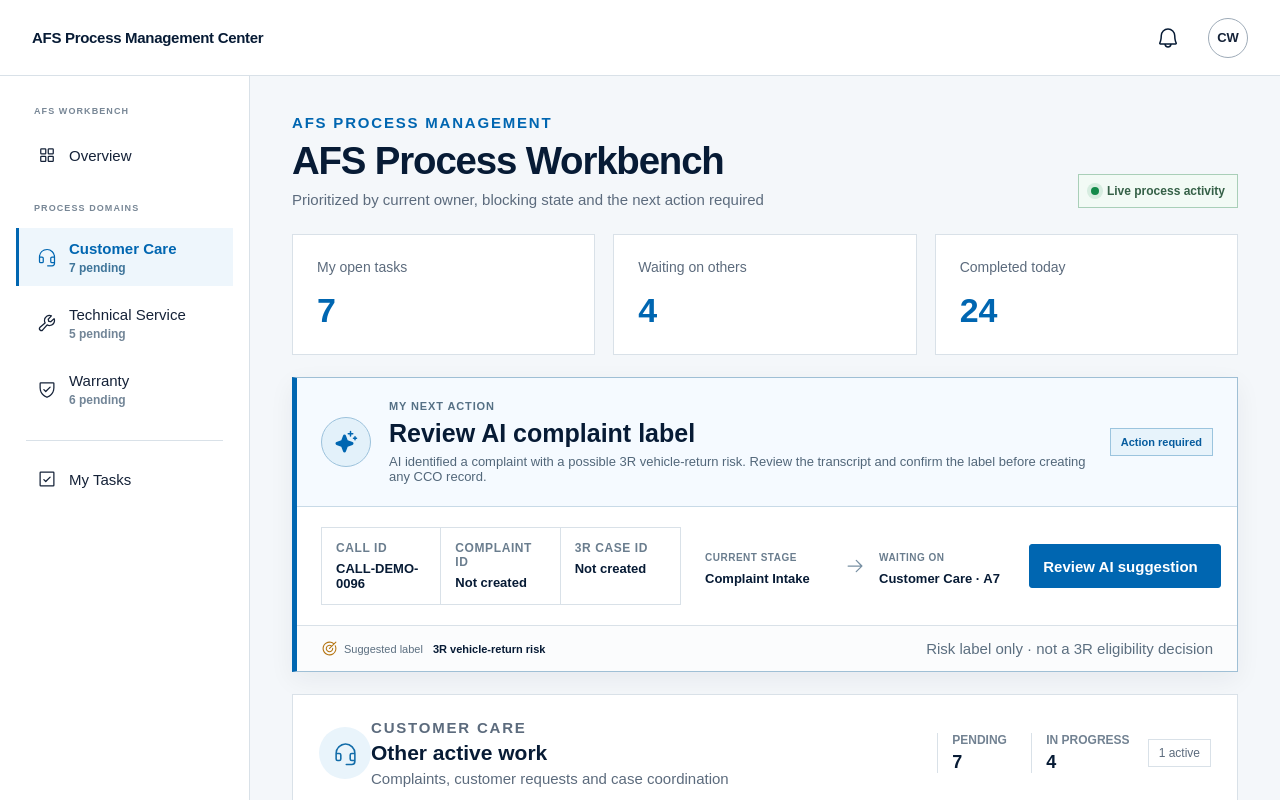
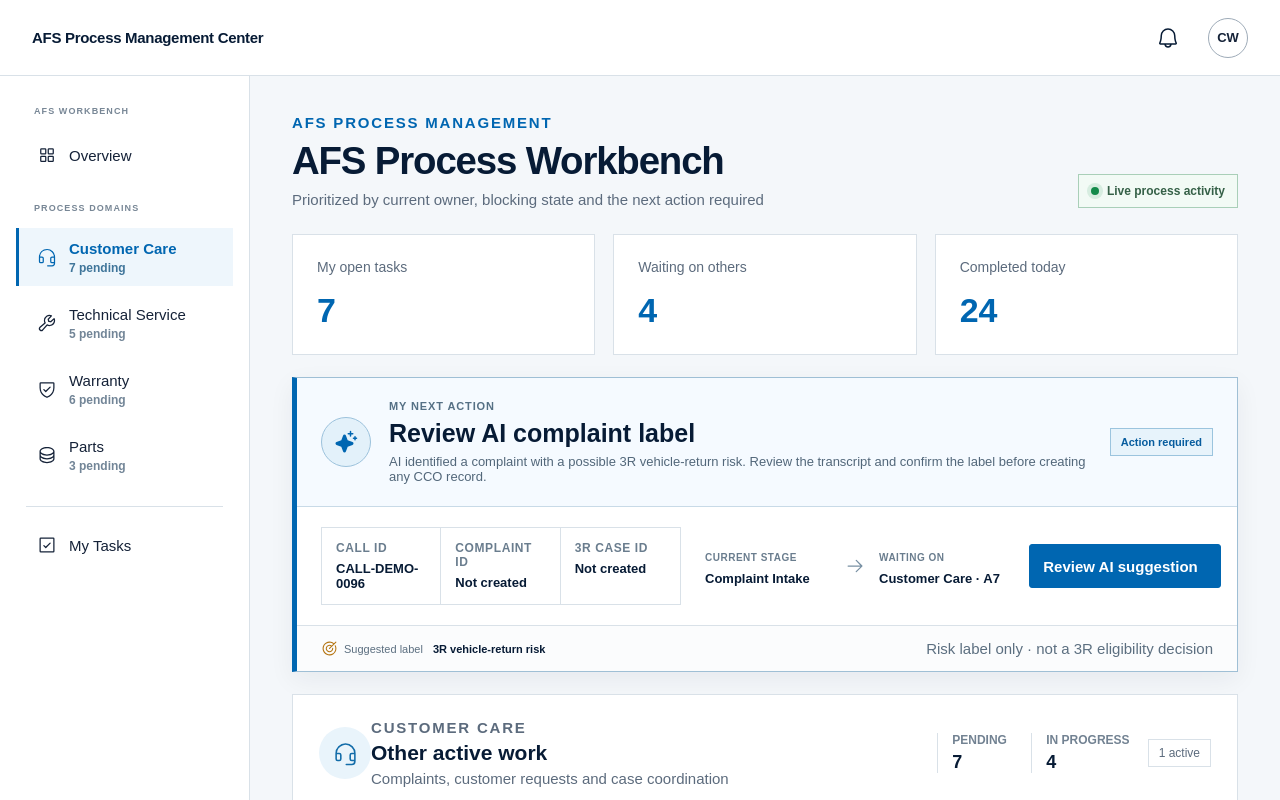
Before and after one commit to congwei98/afs-ai-demo-web, a Next.js app: page / in a window 1280 px wide. Shown: the top 800 px of the page. Built offline with nearby package versions, Linux system fonts and the light colour scheme.

Commit message:
Refine scope and investigation navigation

```diff
--- a/app/ProcessApp.tsx
+++ b/app/ProcessApp.tsx
@@ -132,6 +132,10 @@ function CurrencyInput({ id, label, value, onChange, compact = false }: { id: st
 
 function RoleBadge({ children }: { children: React.ReactNode }) {
   return <span className="role-badge">{children}</span>;
+}
+
+function agentTypeLabel(agent: ReviewAgent) {
+  return agent.category === "ocr" ? "OCR Agent" : agent.role;
 }
 
 function rawLineText(line: ConversationLine) {
@@ -296,6 +300,7 @@ function ProductHeader({ onHome, showProcess = false }: { onHome?: () => void; s
 function DomainIcon({ tone, size = 25 }: { tone: string; size?: number }) {
   if (tone === "technical") return <Wrench size={size} />;
   if (tone === "warranty") return <ShieldCheck size={size} />;
+  if (tone === "parts") return <Database size={size} />;
   return <Headset size={size} />;
 }
 
@@ -319,7 +324,7 @@ function Workbench({ onOpen, onNegotiationMock, onDealerSetupMock, completed, ro
   const approvalsComplete = approvals.a6 === "approved" && approvals.a3 === "approved";
   const approvalTask = reviewState === "results" && selectedDomain === "Technical Service"
     ? { key: "a6" as const, owner: "A6" as const, agent: agents.find((agent) => agent.id === "technical") }
-    : reviewState === "results" && selectedDomain === "Warranty"
+    : reviewState === "results" && selectedDomain === "Parts"
       ? { key: "a3" as const, owner: "A3" as const, agent: agents.find((agent) => agent.id === "parts") }
       : null;
   const waitingForDealer = Boolean(featuredItem) && ccoCaseCreated && !dealerNegotiation && !completed;
@@ -331,7 +336,7 @@ function Workbench({ onOpen, onNegotiationMock, onDealerSetupMock, completed, ro
     : reviewState === "results"
       ? approvalsComplete
         ? { title: "Investigation approvals complete", description: "A6 approved the quality assessment and A3 approved the parts timeline. The investigation can now continue to the human Decision step.", stage: "Investigation Complete", waitingOn: "Customer Care · A7", status: "Action required", action: "Continue to Decision", handler: onOpen }
-        : { title: "Investigation approvals pending", description: "Agent queries are complete. Open Technical Service for the A6 approval and Warranty for the A3 parts-timeline approval.", stage: "Investigation Approval", waitingOn: "A6 · A3", status: "Waiting for approval", action: "View investigation", handler: onOpen }
+        : { title: "Investigation approvals pending", description: "Agent queries are complete. Open Technical Service for the technical approval and Parts for the parts-timeline approval.", stage: "Investigation Approval", waitingOn: "Technical Service · Parts", status: "Waiting for approval", action: "View investigation", handler: onOpen }
     : scopeComplete
       ? scopeCheckResult === "within"
         ? dealerSubmission
@@ -597,6 +602,7 @@ function ScopeCheckScreen({ storedResult, onFinish }: { storedResult: ScopeCheck
   return (
     <section className="screen-panel scope-check-screen">
       <div className="screen-heading"><div><p className="section-kicker">3R BUYBACK PROCESS AGENT</p><h2>3R Effective Scope Check</h2><p>This gate checks only FRD and FASTA Key mileage. It is not the final 3R eligibility decision.</p></div>{complete && <span className={scenario === "within" ? "success-pill" : "neutral-pill"}>{scenario === "within" ? <><CheckCircle size={16} weight="fill" />Within scope</> : <><WarningCircle size={16} weight="fill" />Outside scope</>}</span>}</div>
+      <section className="china-3r-rule" aria-labelledby="china-3r-rule-title"><header><ShieldCheck size={23} weight="fill" aria-hidden="true" /><div><span>中国家用汽车三包规则</span><h3 id="china-3r-rule-title">三包有效期不得低于 2 年或 50,000 公里，以先到者为准</h3></div><b>Scope rule</b></header><div><article><strong>2 years</strong><span>Time limit</span><small>Demo uses the vehicle FRD returned by Data Agent as the configured start-date field.</small></article><i>OR · WHICHEVER COMES FIRST</i><article><strong>50,000 km</strong><span>Mileage limit</span><small>Current mileage is read from the FASTA Key vehicle record.</small></article></div><footer><WarningCircle size={16} aria-hidden="true" />This gate checks the effective scope only. Meeting both checks does not by itself confirm final Buyback eligibility.</footer></section>
       <section className="scope-scenario"><div><span>DEMO SAMPLE</span><strong>Choose a stable test outcome</strong></div><button className={scenario === "within" ? "active" : ""} disabled={started} onClick={() => setScenario("within")}><CheckCircle size={18} />Within scope</button><button className={scenario === "outside" ? "active" : ""} disabled={started} onClick={() => setScenario("outside")}><WarningCircle size={18} />Outside scope</button></section>
       <section className="execution-network scope-network" aria-busy={started && !complete} aria-label="The 3R Buyback Process Agent calls the Data Agent to query FRD and FASTA Key mileage">
         <header><span>AGENT CALL</span><h3>3R Buyback Process Agent → Data Agent → Vehicle Data</h3><p>Process instance <b>BBP-2026-0096</b> · Complaint {complaintId}</p></header>
@@ -957,7 +963,7 @@ function ReviewScreen({ state, agents, setAgents, dealerSubmission, approvals, o
         </section>}
       </section>}
 
-      {state === "plan" && <section className="investigation-triggers" aria-label="AI investigation triggers"><header><MagicWand size={20} aria-hidden="true" /><div><span>AI-RECOMMENDED PLAN</span><h3>Configured from Complaint and Dealer case signals</h3></div></header><div><article><b>A6 · Mandatory</b><strong>Quality issue and Dealer repair responsibility</strong><span>Required for every 3R investigation.</span></article><article><b>A3 · Triggered</b><strong>Parts order and arrival timeline</strong><span>Customer reports a repair over 30 days; Dealer supplied a parts timeline.</span></article><article><b>A8 · Triggered</b><strong>Repeated repair history</strong><span>Complaint reports five repairs for the same issue.</span></article></div></section>}
+      {state === "plan" && <section className="investigation-triggers" aria-label="AI investigation triggers"><header><MagicWand size={20} aria-hidden="true" /><div><span>AI-RECOMMENDED PLAN</span><h3>Configured from Complaint and Dealer case signals</h3></div></header><div><article><b>Mandatory</b><strong>Quality issue and Dealer repair responsibility</strong><span>Required for every 3R investigation.</span></article><article><b>Triggered · 30+ days</b><strong>Parts order and arrival timeline</strong><span>Customer reports a repair over 30 days; Dealer supplied a parts timeline.</span></article><article><b>Triggered · repeated repair</b><strong>Repair history for the same issue</strong><span>Complaint reports five repairs for the same issue.</span></article></div></section>}
 
       {(state === "running" || state === "results") && (
         <section className={`agent-network ${state}`} aria-label={`${reviewProcessAgentName} orchestration`}>
@@ -977,7 +983,7 @@ function ReviewScreen({ state, agents, setAgents, dealerSubmission, approvals, o
                   <div className={`agent-connection ${phase}`}><span className="network-packet">{runPhase === "return" && active ? <Check size={14} weight="bold" /> : <PaperPlaneTilt size={15} weight="fill" />}</span><b>{active ? runPhase === "return" ? "RESULT" : runPhase === "working" ? "PROCESSING" : "REQUEST" : done ? "RESULT RECEIVED" : "QUEUED"}</b></div>
                   <div className="agent-robot-node">
                     <div className={`robot-avatar ${agent.category}`} aria-hidden="true"><Robot size={58} weight="duotone" /><span><ReviewAgentIcon category={agent.category} size={17} /></span></div>
-                    <div className="robot-agent-copy"><strong>{agent.name}</strong><em>{agent.role}</em><small>{status}</small></div>
+                    <div className="robot-agent-copy"><strong>{agent.name}</strong><em>{agentTypeLabel(agent)}</em><small>{status}</small></div>
                     {state === "results" && <button onClick={() => onResult(agent.id)}><Eye size={16} />View result</button>}
                   </div>
                 </div>;
@@ -988,7 +994,7 @@ function ReviewScreen({ state, agents, setAgents, dealerSubmission, approvals, o
         </section>
       )}
 
-      {state === "results" && <section className="investigation-approval-gate"><header><ShieldCheck size={21} aria-hidden="true" /><div><span>HUMAN APPROVAL GATE</span><h3>{approvalsComplete ? "Required approvals completed" : "Return to Workbench for A6 and A3 approvals"}</h3></div></header><div><article><span>A6 · Technical Service</span><strong>{approvals.a6 === "approved" ? "Approved" : approvals.a6 === "changes_requested" ? "Changes requested" : "Pending approval"}</strong></article><article><span>A3 · Warranty</span><strong>{approvals.a3 === "approved" ? "Approved" : approvals.a3 === "changes_requested" ? "Changes requested" : "Pending approval"}</strong></article></div><p>Current user has both approval permissions. No role switching is required.</p></section>}
+      {state === "results" && <section className="investigation-approval-gate"><header><ShieldCheck size={21} aria-hidden="true" /><div><span>HUMAN APPROVAL GATE</span><h3>{approvalsComplete ? "Required approvals completed" : "Return to Workbench for Technical Service and Parts approvals"}</h3></div></header><div><article><span>Technical Service approval</span><strong>{approvals.a6 === "approved" ? "Approved" : approvals.a6 === "changes_requested" ? "Changes requested" : "Pending approval"}</strong></article><article><span>Parts approval</span><strong>{approvals.a3 === "approved" ? "Approved" : approvals.a3 === "changes_requested" ? "Changes requested" : "Pending approval"}</strong></article></div><p>Current user has both approval permissions. No role switching is required.</p></section>}
 
       {state === "plan" && <div className="action-plan-heading"><div><p>INVESTIGATION PLAN</p><h3>{agents.length} configured Agent steps</h3><span>Open a step to rename the Agent or edit its query instruction.</span></div><button className="secondary-button button-with-icon" onClick={() => setAddOpen(!addOpen)}><Plus size={17} />Add Agent</button></div>}
 
@@ -1003,6 +1009,7 @@ function ReviewScreen({ state, agents, setAgents, dealerSubmission, approvals, o
                 <span className="step-number">{index + 1}</span>
                 <span className={`agent-symbol ${agent.category}`}><ReviewAgentIcon category={agent.category} /></span>
                 <span className="agent-card-title"><strong>{agent.name}</strong><span>{agent.purpose}</span></span>
+                <RoleBadge>{agentTypeLabel(agent)}</RoleBadge>
                 {agent.addedBy && <span className="human-added">Added by human</span>}
                 <CaretDown className={expanded ? "expanded" : ""} size={18} />
               </button>{agent.addedBy && state === "plan" && <button className="remove-agent-button" aria-label={`Remove ${agent.name} from plan`} onClick={() => removeAgent(agent.id)}><Trash size={17} /><span>Remove</span></button>}</div>
@@ -1148,7 +1155,7 @@ function ExecutionScreen({ instruction, completed, onComplete, onWorkbench }: {
 function AccessModal({ agents, onCancel, onAllow }: { agents: ReviewAgent[]; onCancel: () => void; onAllow: () => void }) {
   return (
     <div className="overlay" role="presentation" onMouseDown={(event) => event.target === event.currentTarget && onCancel()}>
-      <section className="modal" role="dialog" aria-modal="true" aria-labelledby="access-title"><h2 id="access-title"><LockKeyOpen size={24} aria-hidden="true" />Confirm Investigation Access</h2><p className="modal-intro">The current Demo user can run every configured Agent and approve both A6 and A3 results. No role switch is required.</p><div className="access-sources dynamic">{agents.map((agent) => <div key={agent.id}><span className={`source-icon ${agent.category}`} aria-hidden="true"><ReviewAgentIcon category={agent.category} size={20} /></span><strong>{agent.name}</strong><RoleBadge>{agent.role}</RoleBadge></div>)}</div><div className="access-scope"><span><Target size={18} aria-hidden="true" />{caseData.access.scope}</span><span><Eye size={18} aria-hidden="true" />{caseData.access.mode}</span><span><CheckCircle size={18} aria-hidden="true" />A6 + A3 approval access</span></div><p>Agent access ends when this investigation is done.</p><div className="modal-actions"><button className="secondary-button wide" onClick={onCancel}>Back to Plan</button><button className="primary-button wide button-with-icon" onClick={onAllow}><LockKeyOpen size={18} aria-hidden="true" />Allow &amp; Run</button></div></section>
+      <section className="modal" role="dialog" aria-modal="true" aria-labelledby="access-title"><h2 id="access-title"><LockKeyOpen size={24} aria-hidden="true" />Confirm Investigation Access</h2><p className="modal-intro">The current Demo user can run every configured Agent and approve both A6 and A3 results. No role switch is required.</p><div className="access-sources dynamic">{agents.map((agent) => <div key={agent.id}><span className={`source-icon ${agent.category}`} aria-hidden="true"><ReviewAgentIcon category={agent.category} size={20} /></span><strong>{agent.name}</strong><RoleBadge>{agentTypeLabel(agent)}</RoleBadge></div>)}</div><div className="access-scope"><span><Target size={18} aria-hidden="true" />{caseData.access.scope}</span><span><Eye size={18} aria-hidden="true" />{caseData.access.mode}</span><span><CheckCircle size={18} aria-hidden="true" />A6 + A3 approval access</span></div><p>Agent access ends when this investigation is done.</p><div className="modal-actions"><button className="secondary-button wide" onClick={onCancel}>Back to Plan</button><button className="primary-button wide button-with-icon" onClick={onAllow}><LockKeyOpen size={18} aria-hidden="true" />Allow &amp; Run</button></div></section>
     </div>
   );
 }
@@ -1232,7 +1239,7 @@ function AgentResultDrawer({ agent, returnLabel, onClose }: { agent: ReviewAgent
   return (
     <div className="overlay drawer-overlay" role="presentation" onMouseDown={(event) => event.target === event.currentTarget && onClose()}>
       <section className="drawer agent-result-drawer" role="dialog" aria-modal="true" aria-labelledby="drawer-title">
-        <div className="drawer-heading"><div><p className="section-kicker">AGENT RESULT</p><h2 id="drawer-title"><span className={`agent-symbol ${agent.category}`} aria-hidden="true"><ReviewAgentIcon category={agent.category} size={24} /></span>{agent.name}</h2><span>{agent.role}</span></div><button className="close-button" aria-label="Close Agent result" onClick={onClose}><X size={22} /></button></div>
+        <div className="drawer-heading"><div><p className="section-kicker">AGENT RESULT</p><h2 id="drawer-title"><span className={`agent-symbol ${agent.category}`} aria-hidden="true"><ReviewAgentIcon category={agent.category} size={24} /></span>{agent.name}</h2><span>{agentTypeLabel(agent)}</span></div><button className="close-button" aria-label="Close Agent result" onClick={onClose}><X size={22} /></button></div>
         <section className="agent-result-overview">
           <span>RESULT</span>
           <h3>{agent.resultSummary}</h3>
--- a/data/review-plan.ts
+++ b/data/review-plan.ts
@@ -45,7 +45,7 @@ export const reviewPlanContext = {
 export const recommendedReviewAgents: ReviewAgent[] = [
   {
     id: "warranty",
-    name: "A8 Repair History Agent",
+    name: "Repair History Data Agent",
     role: "Data Agent",
     category: "warranty",
     purpose: "Verify repeated repairs for the same issue",
@@ -66,7 +66,7 @@ export const recommendedReviewAgents: ReviewAgent[] = [
   },
   {
     id: "technical",
-    name: "A6 Technical Quality Agent",
+    name: "Technical Quality Assessment Agent",
     role: "Data Agent",
     category: "technical",
     purpose: "Mandatory quality issue and Dealer responsibility check",
@@ -83,7 +83,7 @@ export const recommendedReviewAgents: ReviewAgent[] = [
   },
   {
     id: "parts",
-    name: "A3 Parts Timeline Agent",
+    name: "Parts Timeline Data Agent",
     role: "Data Agent",
     category: "parts",
     purpose: "Check the part order and arrival time behind the 30+ day repair",
@@ -121,6 +121,24 @@ export const recommendedReviewAgents: ReviewAgent[] = [
 ];
 
 export const optionalReviewAgents: ReviewAgent[] = [
+  {
+    id: "data-custom",
+    name: "Custom Data Agent",
+    role: "Data Agent",
+    category: "parts",
+    purpose: "Add another structured business-data query",
+    requirement: "Describe the business question, records to query, filters to apply and the conclusion format required for this investigation.",
+    resultSummary: "The configured data query completed and returned structured facts for human review.",
+    decisionImpact: "Adds a configurable data point without changing the mandatory approval gates.",
+    sources: {
+      type: "data",
+      title: "Configured business data",
+      records: [
+        { id: "DATA-DEMO-01", facts: ["Configured query executed", "Requested filters applied", "Structured result returned"], relevance: "Supports the additional investigation question configured by the user.", rawPreview: "Demo preview of the configured business-data query result." },
+      ],
+    },
+    addedBy: "Human",
+  },
   {
     id: "ocr-custom",
     name: "New OCR Agent",
--- a/data/workbench.json
+++ b/data/workbench.json
@@ -7,7 +7,8 @@
   "domains": [
     { "id": "customer-care", "name": "Customer Care", "description": "Complaints, customer requests and case coordination", "pending": 7, "inProgress": 4, "sla": "2 due soon", "tone": "care" },
     { "id": "technical-service", "name": "Technical Service", "description": "Technical diagnosis, escalations and TSARA support", "pending": 5, "inProgress": 6, "sla": "1 due soon", "tone": "technical" },
-    { "id": "warranty", "name": "Warranty", "description": "Coverage decisions, claims and policy exceptions", "pending": 6, "inProgress": 3, "sla": "On track", "tone": "warranty" }
+    { "id": "warranty", "name": "Warranty", "description": "Coverage decisions, claims and policy exceptions", "pending": 6, "inProgress": 3, "sla": "On track", "tone": "warranty" },
+    { "id": "parts", "name": "Parts", "description": "Parts orders, availability, delivery timing and responsibility", "pending": 3, "inProgress": 2, "sla": "1 due soon", "tone": "parts" }
   ],
   "workItems": [
     {
@@ -59,6 +60,22 @@
       "featured": false
     },
     {
+      "domain": "Parts",
+      "process": "Parts Delay Review",
+      "caseId": "PT-2026-0207",
+      "callId": "—",
+      "recordType": "Parts task",
+      "recordId": "PT-2026-0207",
+      "stage": "Delivery Timeline Review",
+      "waitingOn": "Parts",
+      "nextAction": "View timeline",
+      "trigger": "Repair duration threshold",
+      "intent": "Parts delivery exceeded target",
+      "priority": "Medium",
+      "status": "Approval pending",
+      "featured": false
+    },
+    {
       "domain": "Customer Care",
       "process": "Customer Complaint Handling",
       "caseId": "CC-2026-0091",
```
Also changed, not shown: app/globals.css (+7 -6 lines).
